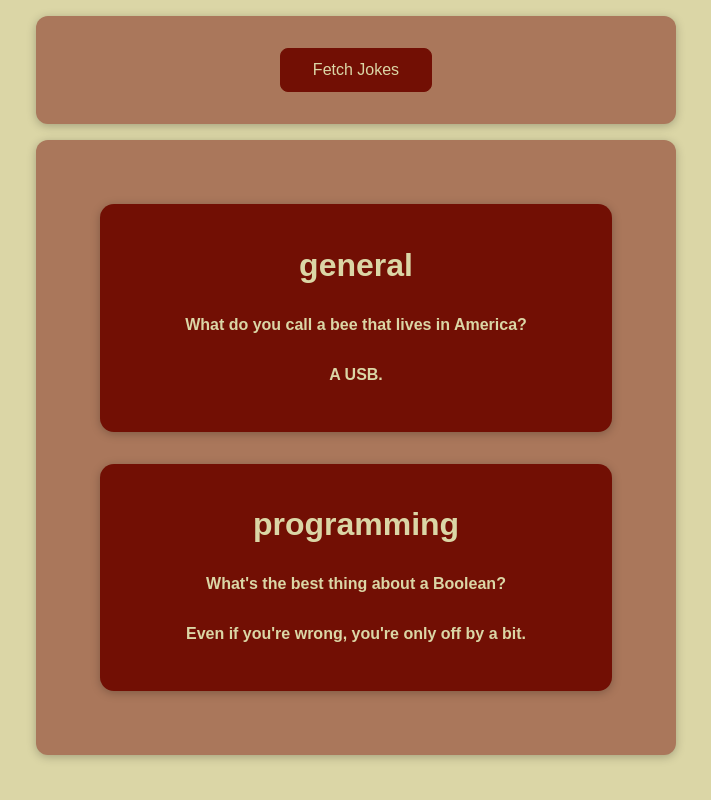
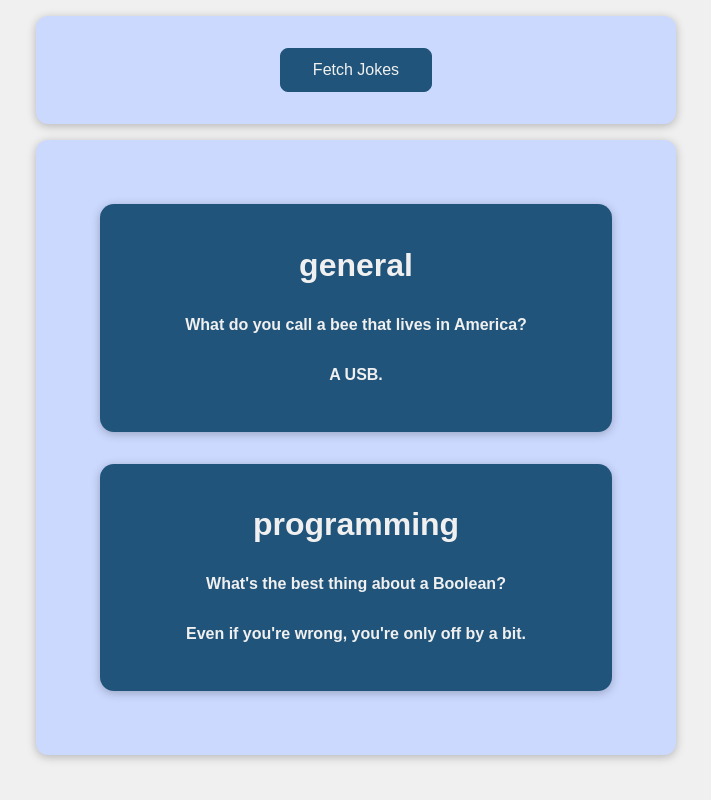
Before and after one commit to Waldemar-00/react-http-request, a React (Create React App) app: page / in a window 1280 px wide. Shown: the whole page, without its empty margins (284-995 px from the left). Built offline with nearby package versions, Linux system fonts and the light colour scheme.

Commit message:
changed colors

```diff
--- a/src/App.css
+++ b/src/App.css
@@ -5,24 +5,24 @@ section {
   text-align: center;
   padding: 2rem;
   border-radius: 12px;
-  background-color: #aa775b;
+  background-color: #cbd9ff;
   box-shadow: 0 2px 10px rgba(0, 0, 0, 0.25);
 }
 
 button {
   font: inherit;
   cursor: pointer;
-  background-color: #720f04;
-  color: #dbd6a6;
-  border: 1px solid #720f04;
+  background-color: #20547aff;
+  color: rgb(240, 240, 240);
+  border: 1px solid #20547aff;
   border-radius: 8px;
   padding: 0.75rem 2rem;
 }
 
 button:hover,
 button:active {
-  background-color: #9a1d0f;
-  border-color: #9a1d0f;
+  background-color: #ff9785;
+  border-color: #ff9785;
 }
 
 button:focus {
--- a/src/components/Joke.module.css
+++ b/src/components/Joke.module.css
@@ -1,20 +1,20 @@
 .joke {
   margin: 2rem;
   padding: 1rem;
-  background-color: #720f04;
+  background-color: #20547aff;
   box-shadow: 0 2px 10px rgba(0, 0, 0, 0.25);
   border-radius: 14px;
   text-align: center;
-  color: #dbd6a6;
+  color: rgb(240, 240, 240);
 }
 
 .joke h2 {
   font-size: 2rem;
-  color: #dbd6a6;
+  color: rgb(240, 240, 240);
 }
 
 .joke h3 {
-  color: #dbd6a6;
+  color: rgb(240, 240, 240);
   margin: 2rem;
   font-size: 1rem;
 }
--- a/src/index.css
+++ b/src/index.css
@@ -8,5 +8,5 @@ html {
 
 body {
   margin: 0;
-  background-color: #dbd6a6;
+  background-color: rgb(240,240,240);
 }
```
